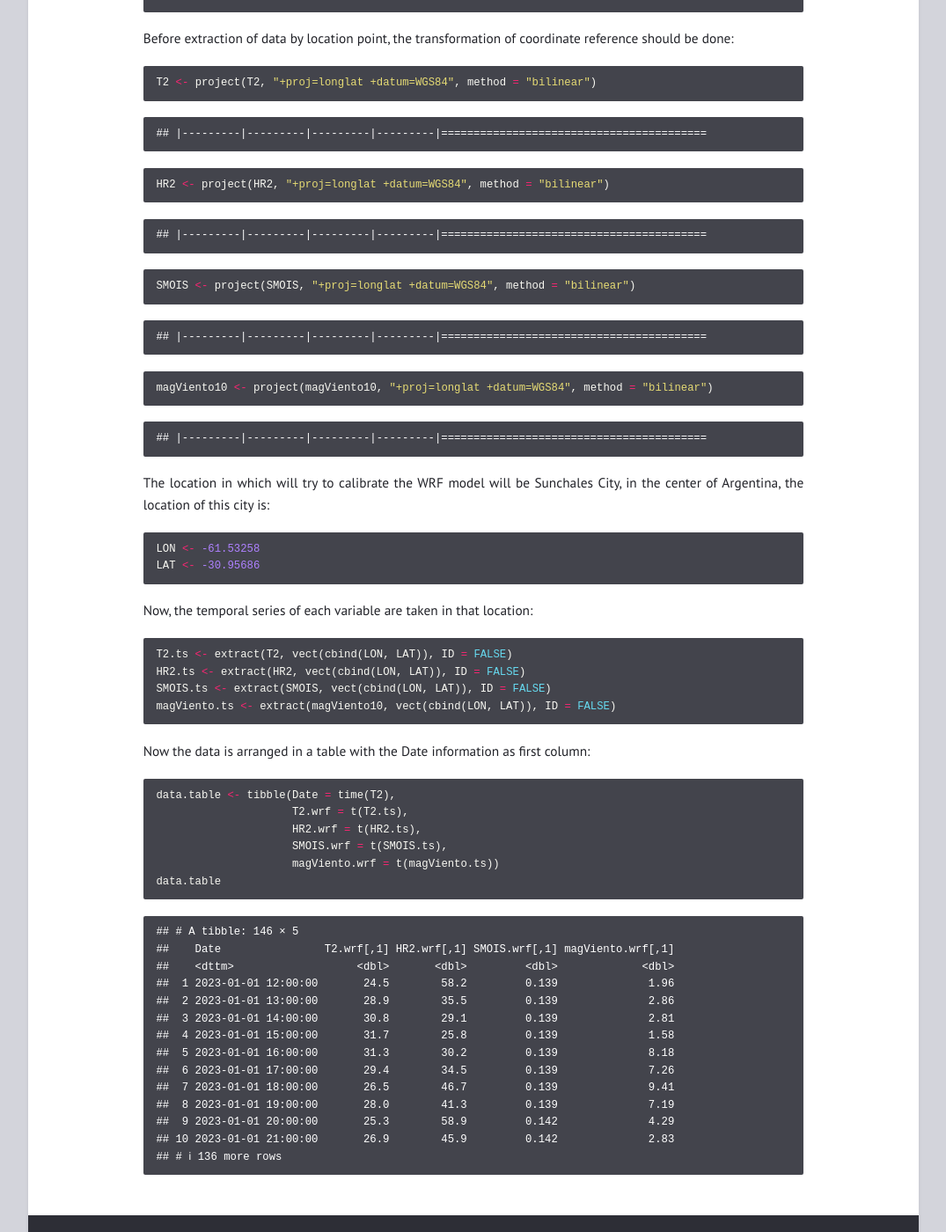
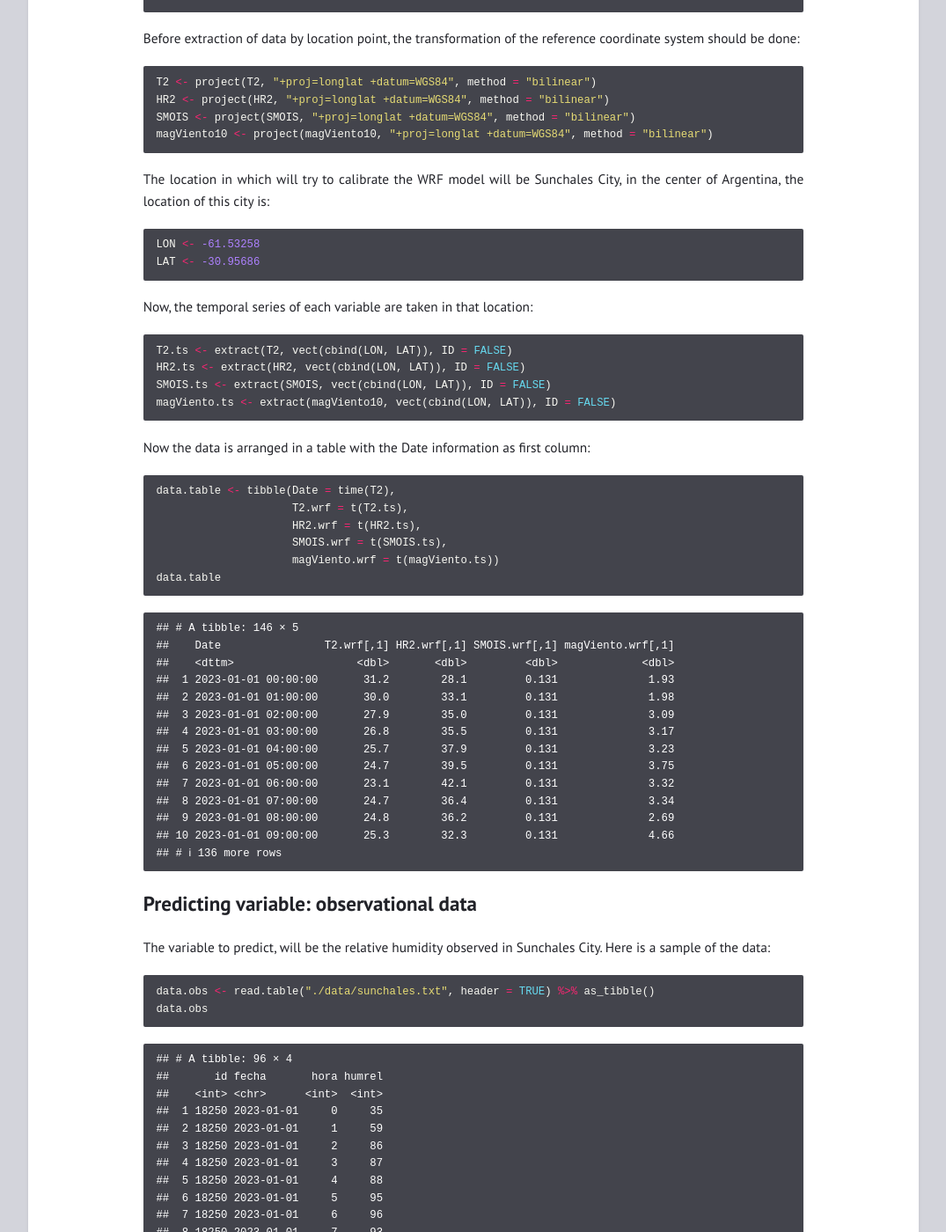
Before and after one commit to Gonzalo1985/CodeTipsHub, a Jekyll site: the page built from _posts/2024-12-04-Relative-humidity-calibration.md, in a window 1280 px wide and 1400 px high, scrolled down 1746 px. Shown: the whole window at 88% size, without its empty margins (102-1177 px from the left). Built offline with Jekyll 4.4.1, drawn with Linux system fonts in a browser that asks for light colours; some of the changed text lies outside the part shown.

Commit message:
Updated post

````diff
--- a/_posts/2024-12-04-Relative-humidity-calibration.md
+++ b/_posts/2024-12-04-Relative-humidity-calibration.md
@@ -29,26 +29,26 @@
 
 ``` r
 filenames <- c()
-for (i in 1:2)
-  {aux.filenames <- get.wrf.files(year = 2023, month = 1, day = i, cycle = 12, time = "01H")
+for (i in c(1, 4))
+  {aux.filenames <- get.wrf.files(year = 2023, month = 1, day = i, cycle = 00, time = "01H")
    filenames <- c(filenames, aux.filenames)
   }
 print(filenames[1:13])
 ```
 
-    ##  [1] "DATA/WRF/DET/2023/01/01/12/WRFDETAR_01H_20230101_12_000.nc"
-    ##  [2] "DATA/WRF/DET/2023/01/01/12/WRFDETAR_01H_20230101_12_001.nc"
-    ##  [3] "DATA/WRF/DET/2023/01/01/12/WRFDETAR_01H_20230101_12_002.nc"
-    ##  [4] "DATA/WRF/DET/2023/01/01/12/WRFDETAR_01H_20230101_12_003.nc"
-    ##  [5] "DATA/WRF/DET/2023/01/01/12/WRFDETAR_01H_20230101_12_004.nc"
-    ##  [6] "DATA/WRF/DET/2023/01/01/12/WRFDETAR_01H_20230101_12_005.nc"
-    ##  [7] "DATA/WRF/DET/2023/01/01/12/WRFDETAR_01H_20230101_12_006.nc"
-    ##  [8] "DATA/WRF/DET/2023/01/01/12/WRFDETAR_01H_20230101_12_007.nc"
-    ##  [9] "DATA/WRF/DET/2023/01/01/12/WRFDETAR_01H_20230101_12_008.nc"
-    ## [10] "DATA/WRF/DET/2023/01/01/12/WRFDETAR_01H_20230101_12_009.nc"
-    ## [11] "DATA/WRF/DET/2023/01/01/12/WRFDETAR_01H_20230101_12_010.nc"
-    ## [12] "DATA/WRF/DET/2023/01/01/12/WRFDETAR_01H_20230101_12_011.nc"
-    ## [13] "DATA/WRF/DET/2023/01/01/12/WRFDETAR_01H_20230101_12_012.nc"
+    ##  [1] "DATA/WRF/DET/2023/01/01/00/WRFDETAR_01H_20230101_00_000.nc"
+    ##  [2] "DATA/WRF/DET/2023/01/01/00/WRFDETAR_01H_20230101_00_001.nc"
+    ##  [3] "DATA/WRF/DET/2023/01/01/00/WRFDETAR_01H_20230101_00_002.nc"
+    ##  [4] "DATA/WRF/DET/2023/01/01/00/WRFDETAR_01H_20230101_00_003.nc"
+    ##  [5] "DATA/WRF/DET/2023/01/01/00/WRFDETAR_01H_20230101_00_004.nc"
+    ##  [6] "DATA/WRF/DET/2023/01/01/00/WRFDETAR_01H_20230101_00_005.nc"
+    ##  [7] "DATA/WRF/DET/2023/01/01/00/WRFDETAR_01H_20230101_00_006.nc"
+    ##  [8] "DATA/WRF/DET/2023/01/01/00/WRFDETAR_01H_20230101_00_007.nc"
+    ##  [9] "DATA/WRF/DET/2023/01/01/00/WRFDETAR_01H_20230101_00_008.nc"
+    ## [10] "DATA/WRF/DET/2023/01/01/00/WRFDETAR_01H_20230101_00_009.nc"
+    ## [11] "DATA/WRF/DET/2023/01/01/00/WRFDETAR_01H_20230101_00_010.nc"
+    ## [12] "DATA/WRF/DET/2023/01/01/00/WRFDETAR_01H_20230101_00_011.nc"
+    ## [13] "DATA/WRF/DET/2023/01/01/00/WRFDETAR_01H_20230101_00_012.nc"
 
 The data of WRF model is downloaded from AWS
 (<https://registry.opendata.aws/smn-ar-wrf-dataset/>). The documentation
@@ -69,7 +69,7 @@
 dataset. Here would be:
 
 ``` r
-variables <- rast("./_includes/WRFDETAR_01H_20230101_12_000.nc") %>% names()
+variables <- rast("./_includes/WRFDETAR_01H_20230101_00_000.nc") %>% names()
 print(variables)
 ```
 
@@ -96,32 +96,15 @@
 magViento10 <- nc.files[[which(names(nc.files) == "magViento10")]]
 ```
 
-Before extraction of data by location point, the transformation of
-coordinate reference should be done:
+Before extraction of data by location point, the transformation of the
+reference coordinate system should be done:
 
 ``` r
 T2 <- project(T2, "+proj=longlat +datum=WGS84", method = "bilinear")
-```
-
-    ## |---------|---------|---------|---------|=========================================
-
-``` r
 HR2 <- project(HR2, "+proj=longlat +datum=WGS84", method = "bilinear")
-```
-
-    ## |---------|---------|---------|---------|=========================================
-
-``` r
 SMOIS <- project(SMOIS, "+proj=longlat +datum=WGS84", method = "bilinear")
-```
-
-    ## |---------|---------|---------|---------|=========================================
-
-``` r
 magViento10 <- project(magViento10, "+proj=longlat +datum=WGS84", method = "bilinear")
 ```
-
-    ## |---------|---------|---------|---------|=========================================
 
 The location in which will try to calibrate the WRF model will be
 Sunchales City, in the center of Argentina, the location of this city
@@ -156,19 +139,46 @@
     ## # A tibble: 146 × 5
     ##    Date                T2.wrf[,1] HR2.wrf[,1] SMOIS.wrf[,1] magViento.wrf[,1]
     ##    <dttm>                   <dbl>       <dbl>         <dbl>             <dbl>
-    ##  1 2023-01-01 12:00:00       24.5        58.2         0.139              1.96
-    ##  2 2023-01-01 13:00:00       28.9        35.5         0.139              2.86
-    ##  3 2023-01-01 14:00:00       30.8        29.1         0.139              2.81
-    ##  4 2023-01-01 15:00:00       31.7        25.8         0.139              1.58
-    ##  5 2023-01-01 16:00:00       31.3        30.2         0.139              8.18
-    ##  6 2023-01-01 17:00:00       29.4        34.5         0.139              7.26
-    ##  7 2023-01-01 18:00:00       26.5        46.7         0.139              9.41
-    ##  8 2023-01-01 19:00:00       28.0        41.3         0.139              7.19
-    ##  9 2023-01-01 20:00:00       25.3        58.9         0.142              4.29
-    ## 10 2023-01-01 21:00:00       26.9        45.9         0.142              2.83
+    ##  1 2023-01-01 00:00:00       31.2        28.1         0.131              1.93
+    ##  2 2023-01-01 01:00:00       30.0        33.1         0.131              1.98
+    ##  3 2023-01-01 02:00:00       27.9        35.0         0.131              3.09
+    ##  4 2023-01-01 03:00:00       26.8        35.5         0.131              3.17
+    ##  5 2023-01-01 04:00:00       25.7        37.9         0.131              3.23
+    ##  6 2023-01-01 05:00:00       24.7        39.5         0.131              3.75
+    ##  7 2023-01-01 06:00:00       23.1        42.1         0.131              3.32
+    ##  8 2023-01-01 07:00:00       24.7        36.4         0.131              3.34
+    ##  9 2023-01-01 08:00:00       24.8        36.2         0.131              2.69
+    ## 10 2023-01-01 09:00:00       25.3        32.3         0.131              4.66
     ## # ℹ 136 more rows
 
+## Predicting variable: observational data
+
+The variable to predict, will be the relative humidity observed in
+Sunchales City. Here is a sample of the data:
+
+``` r
+data.obs <- read.table("./data/sunchales.txt", header = TRUE) %>% as_tibble()
+data.obs
+```
+
+    ## # A tibble: 96 × 4
+    ##       id fecha       hora humrel
+    ##    <int> <chr>      <int>  <int>
+    ##  1 18250 2023-01-01     0     35
+    ##  2 18250 2023-01-01     1     59
+    ##  3 18250 2023-01-01     2     86
+    ##  4 18250 2023-01-01     3     87
+    ##  5 18250 2023-01-01     4     88
+    ##  6 18250 2023-01-01     5     95
+    ##  7 18250 2023-01-01     6     96
+    ##  8 18250 2023-01-01     7     93
+    ##  9 18250 2023-01-01     8     84
+    ## 10 18250 2023-01-01     9     78
+    ## # ℹ 86 more rows
+
+The relative humidity observed can be found in the last column.
 <!-- ## Definition of parameters of the Multiple Linear Regression -->
+
 <!-- The data now will be trained with the 2015-01-01 to 2016-12-31 period using 'multiple.guidance' function with the *predictors.variables* vector: -->
 <!-- ```{r} -->
 <!-- data <- eva -->
````
Also changed, not shown: Page04_awswrfsmn.Rmd (+14 -5 lines).
